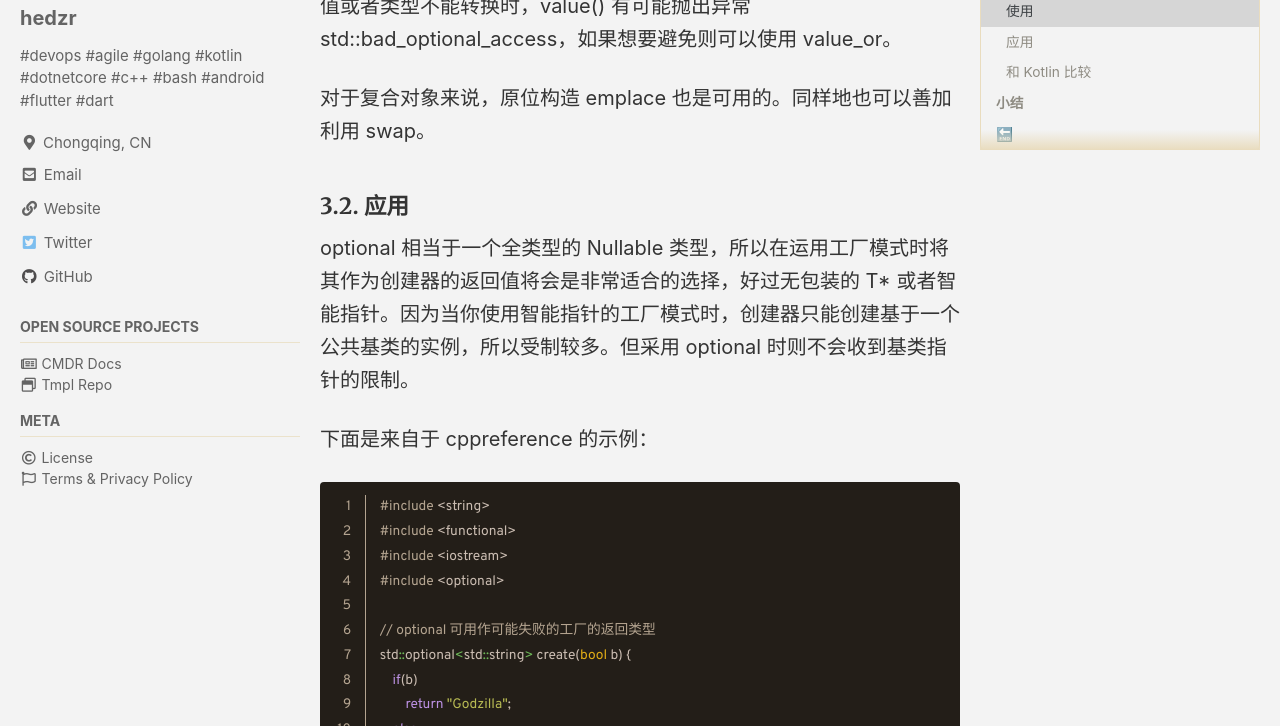
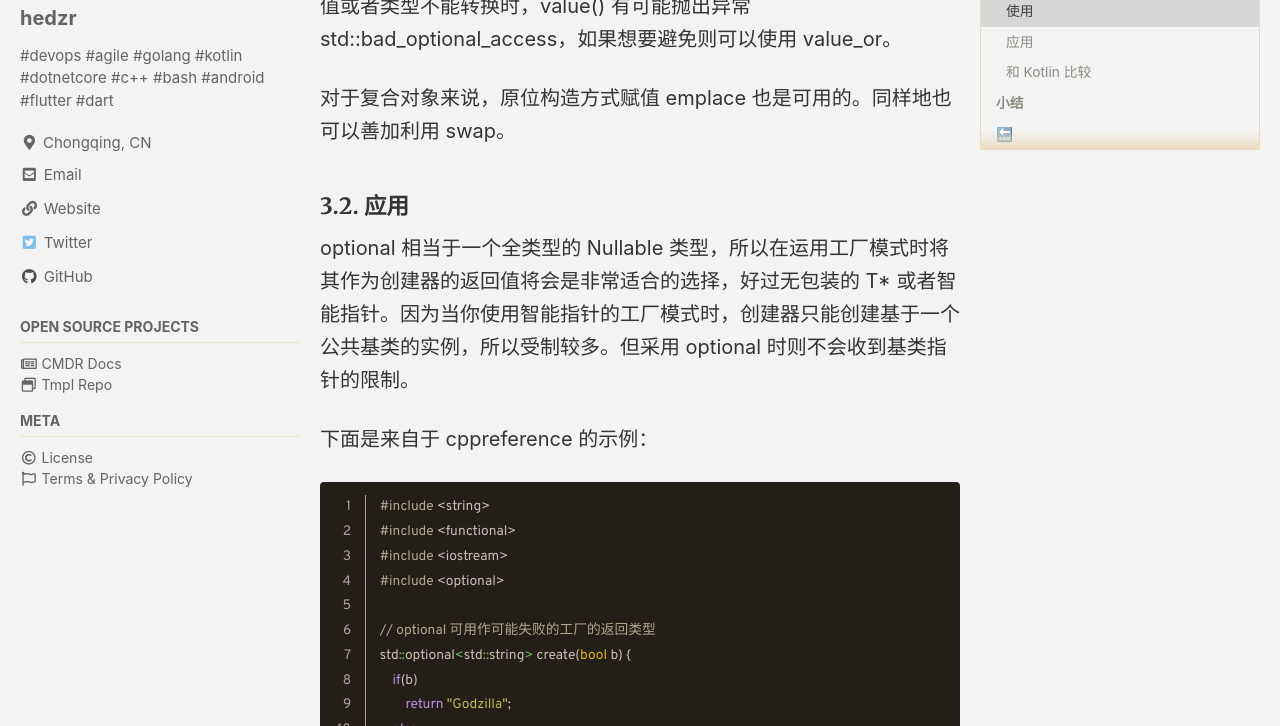
Before and after one commit to hedzr/hedzr.github.io, a Jekyll site: the page built from _posts/2021-1-13-optional-in-c++17.md, in a window 1280 px wide and 900 px high, scrolled down 4395 px, cut to the strip 174-900 px from the top of the window. Built offline with Jekyll 4.4.1, drawn with Linux system fonts in a browser that asks for light colours; cached includes are drawn as plain includes; emoji names are drawn with the system emoji font; some web fonts are replaced; comment, search, counter and statistics services are not loaded.

Commit message:
an error

```diff
--- a/_posts/2021-1-13-optional-in-c++17.md
+++ b/_posts/2021-1-13-optional-in-c++17.md
@@ -154,7 +154,7 @@ std::cout << y.value_or(0);
 
 value() 和 value_or() 是抽出 T 值的方法，含义明显，不必赘述。当无值或者类型不能转换时，value() 有可能抛出异常 std::bad_optional_access，如果想要避免则可以使用 value_or。
 
-对于复合对象来说，原位构造 emplace 也是可用的。同样地也可以善加利用 swap。
+对于复合对象来说，原位构造方式赋值 emplace 也是可用的。同样地也可以善加利用 swap。
 
 ### 应用
 
```
